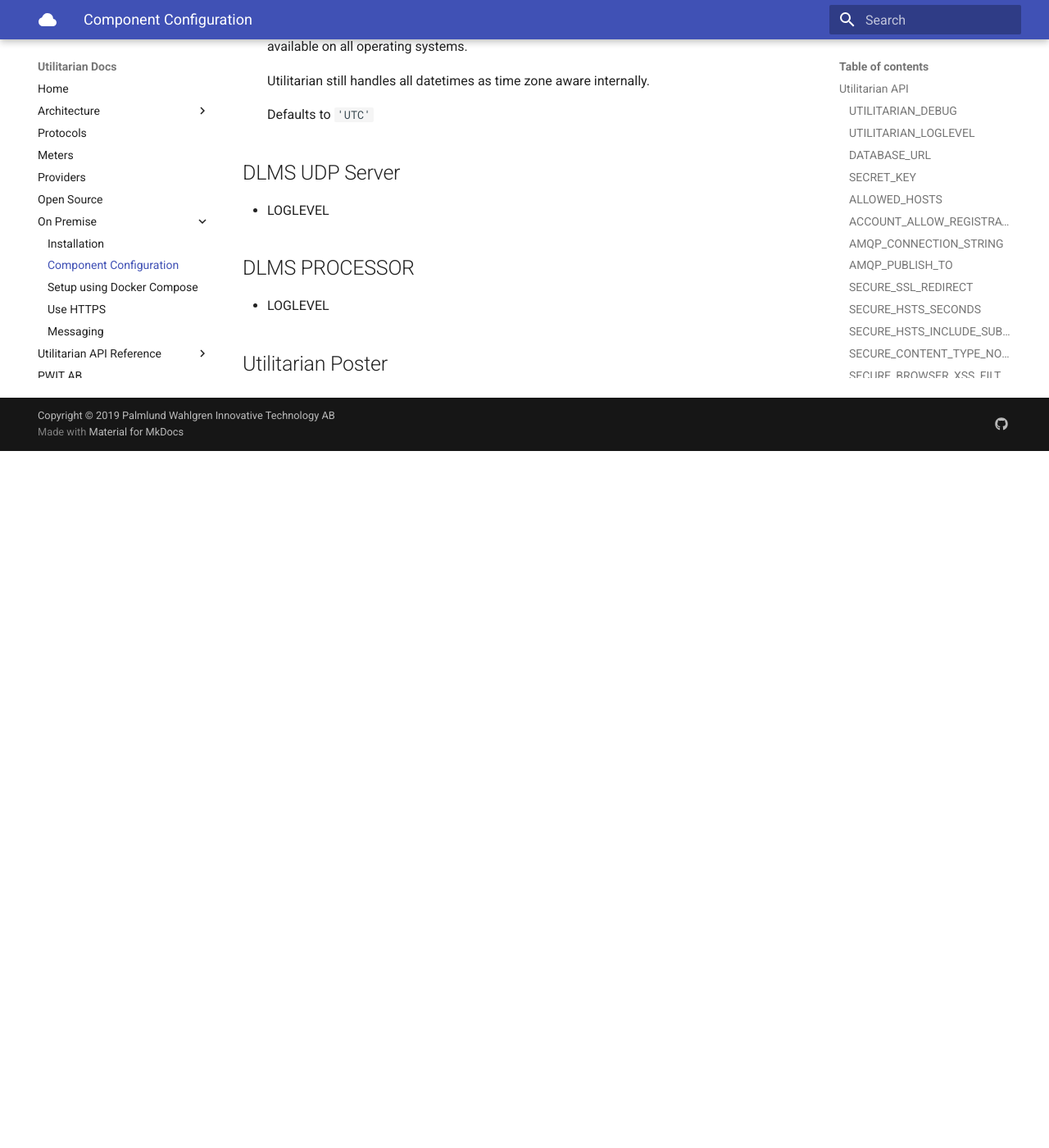
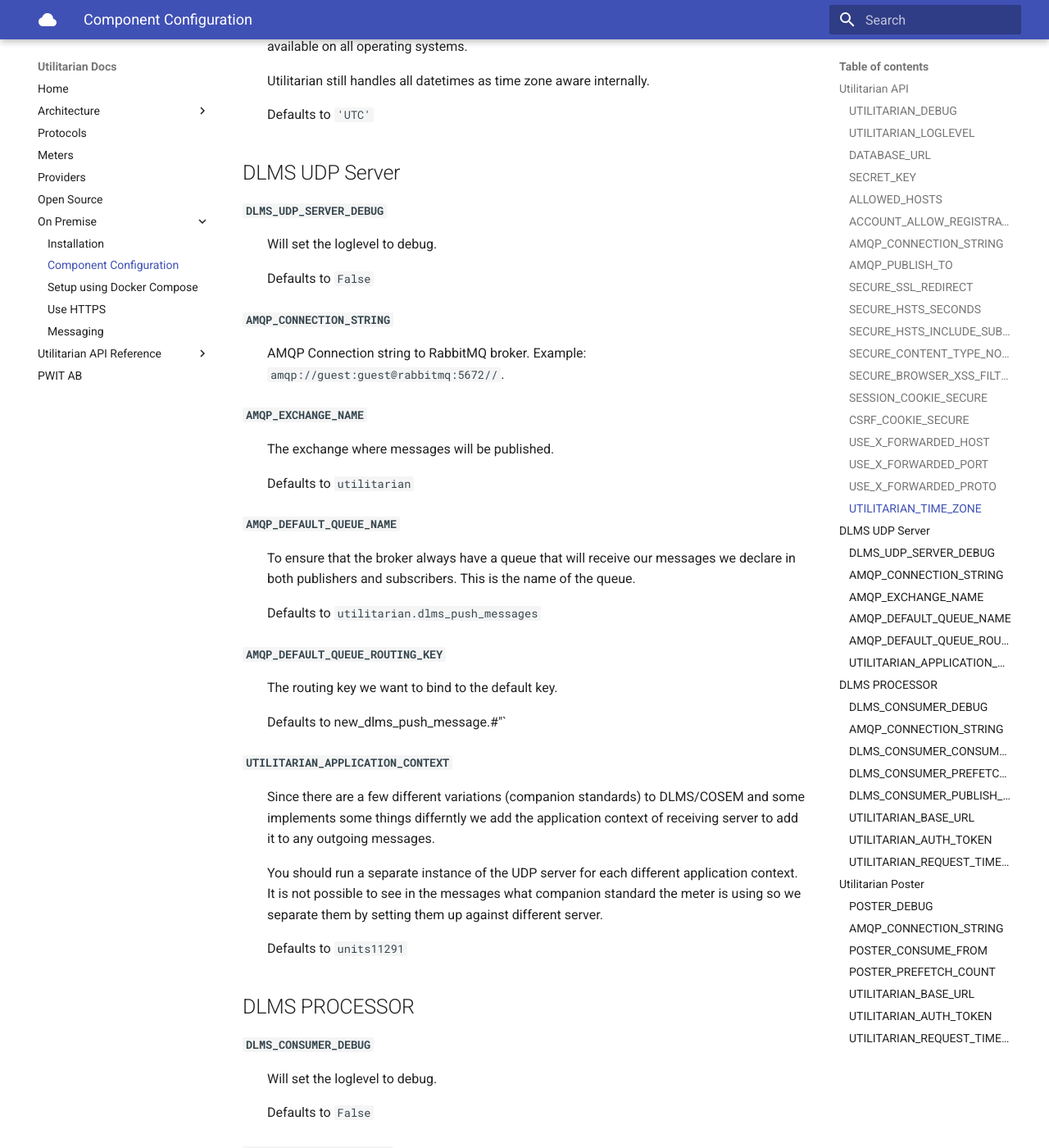
Before and after one commit to pwitab/utilitarian-api-docs, an MkDocs documentation site: the page built from docs/component_settings.md, in a window 1280 px wide and 1400 px high, scrolled down 3750 px. Shown: the whole window at 82% size. Built offline with MkDocs 1.6.1 and Material for MkDocs 9.7.7, drawn with Linux system fonts in a browser that asks for light colours; before the commit the page ends 4300 px from its top, so only the background shows below that; some of the changed text lies outside the part shown.

Commit message:
added configurations documents for remainging services.

```diff
--- a/docs/component_settings.md
+++ b/docs/component_settings.md
@@ -133,7 +133,7 @@
     Defaults to `False`.
 
 
-#### `USE_X_FORWARDED_HOST`
+#### `USE_X_FORWARDED_PORT`
 
 :   A boolean that specifies whether to use the X-Forwarded-Port header in
     preference to the SERVER_PORT META variable. This should only be enabled
@@ -180,11 +180,146 @@
 
 ## DLMS UDP Server
 
-* LOGLEVEL
+#### `DLMS_UDP_SERVER_DEBUG`
+
+:   Will set the loglevel to debug.
+
+    Defaults to `False`
+
+
+#### `AMQP_CONNECTION_STRING`
+
+:   AMQP Connection string to RabbitMQ broker. Example:
+    `amqp://guest:guest@rabbitmq:5672//`.
+
+#### `AMQP_EXCHANGE_NAME`
+
+:   The exchange where messages will be published.
+
+    Defaults to `utilitarian`
+
+#### `AMQP_DEFAULT_QUEUE_NAME`
+
+:   To ensure that the broker always have a queue that will receive our
+    messages we declare in both publishers and subscribers. This is the name of
+    the queue.
+
+    Defaults to `utilitarian.dlms_push_messages`
+
+#### `AMQP_DEFAULT_QUEUE_ROUTING_KEY`
+
+:   The routing key we want to bind to the default key.
+
+    Defaults to new_dlms_push_message.#"`
+
+#### `UTILITARIAN_APPLICATION_CONTEXT`
+
+:   Since there are a few different variations (companion standards) to
+    DLMS/COSEM and some implements some things differntly we add the application
+    context of receiving server to add it to any outgoing messages.
+
+    You should run a separate instance of the UDP server for each different
+    application context. It is not possible to see in the messages what
+    companion standard the meter is using so we separate them by setting them up
+    against different server.
+
+    Defaults to `units11291`
 
 
 ## DLMS PROCESSOR
 
-* LOGLEVEL
+#### `DLMS_CONSUMER_DEBUG`
+
+:   Will set the loglevel to debug.
+
+    Defaults to `False`
+
+#### `AMQP_CONNECTION_STRING`
+
+:   AMQP Connection string to RabbitMQ broker. Example:
+    `amqp://guest:guest@rabbitmq:5672//`.
+
+#### `DLMS_CONSUMER_CONSUME_FROM`
+
+:   The queue from where to consume messages.
+
+    Defaults to `utilitarian.dlms_push_messages`
+
+#### `DLMS_CONSUMER_PREFETCH_COUNT`
+
+:   The consumer prefetch count, how many unacknowledged messages the consumer
+    is allowed to have in memory.
+
+    Default to `100`
+
+#### `DLMS_CONSUMER_PUBLISH_TO`
+
+:   Exchange to publish meter readings to.
+
+    Defaults to `utilitarian`
+
+#### `UTILITARIAN_BASE_URL`
+
+:   The base url for Utilitarian API. Example:
+    `https://utilitarian.example.com:8000`
+
+
+#### `UTILITARIAN_AUTH_TOKEN`
+
+:   Token for authentication to Utilitarian API. Example:
+    `9c72cba03f4920dcb4b62c4d2723fe5718990024`
+
+#### `UTILITARIAN_REQUEST_TIMEOUT`
+
+:   Request timeout for HTTP calls to Utilitarian API. IF you start seeing a
+    high rate of `TimeoutErrors` your database might not have enough resources or
+    you need to load balance the API. But increasing the timeout could solve
+    you problems short-term. Defined in seconds
+
+    Defaults to `15`
 
 ## Utilitarian Poster
+
+#### `POSTER_DEBUG`
+
+:   Enables debug. Sets loglevel to `debug`
+
+    Defaults to `False`
+
+
+#### `AMQP_CONNECTION_STRING`
+
+:   AMQP Connection string to RabbitMQ broker. Example:
+    `amqp://guest:guest@rabbitmq:5672//`.
+
+#### `POSTER_CONSUME_FROM`
+
+:   Name of the queues to consume from.
+
+    Defaults to `utilitarian.new_meter_readings`
+
+#### `POSTER_PREFETCH_COUNT`
+
+:   The consumer prefetch count, how many unacknowledged messages the consumer
+    is allowed to have in memory.
+
+    Default to `100`
+
+#### `UTILITARIAN_BASE_URL`
+
+:   The base url for Utilitarian API. Example:
+    `https://utilitarian.example.com:8000`
+
+#### `UTILITARIAN_AUTH_TOKEN`
+
+:   Token for authentication to Utilitarian API. Example:
+    `9c72cba03f4920dcb4b62c4d2723fe5718990024`
+
+#### `UTILITARIAN_REQUEST_TIMEOUT`
+
+:   Request timeout for HTTP calls to Utilitarian API. IF you start seeing a
+    high rate of `TimeoutErrors` your database might not have enough resources or
+    you need to load balance the API. But increasing the timeout could solve
+    you problems short-term. Defined in seconds
+
+    Defaults to `15`
```
Also changed, not shown: docs/docker_compose.md (+0 -1 lines), docs/installation.md (+31 -0 lines).
